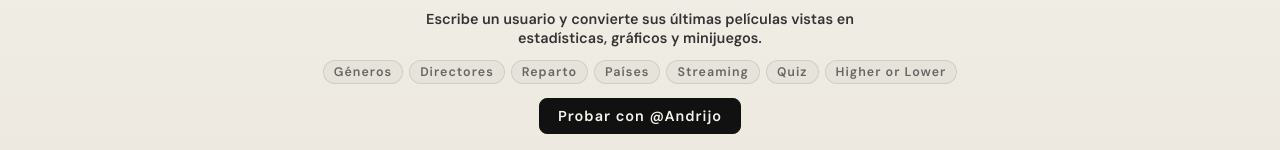
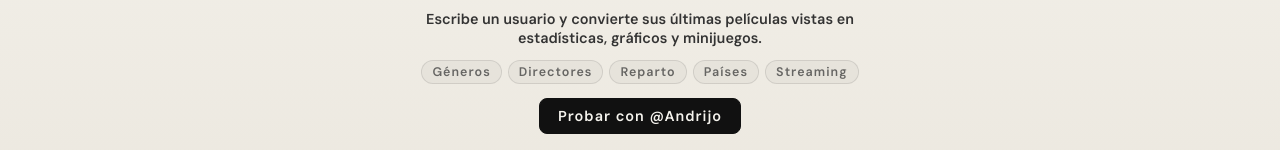
Before and after one commit to Andrijo/Bentoboxd, a React (Vite) app: page / in a window 1280 px wide. Shown: the part 305-455 px from the top of the page. Built offline with nearby package versions, Linux system fonts and the light colour scheme; no server answers.

Commit message:
fix: remove "Quiz" and "Higher or Lower" from EmptyLanding features list

```diff
--- a/src/components/EmptyLanding.jsx
+++ b/src/components/EmptyLanding.jsx
@@ -4,15 +4,7 @@ import { FEED_LIMIT } from "../hooks/useLetterboxdFeed.js"
 // Perfil público de Letterboxd para probar la app sin tener cuenta.
 export const EXAMPLE_PROFILE = "Andrijo"
 
-const FEATURES = [
-  "Géneros",
-  "Directores",
-  "Reparto",
-  "Países",
-  "Streaming",
-  "Quiz",
-  "Higher or Lower",
-]
+const FEATURES = ["Géneros", "Directores", "Reparto", "Países", "Streaming"]
 
 function FilmIcon() {
   return (
```
